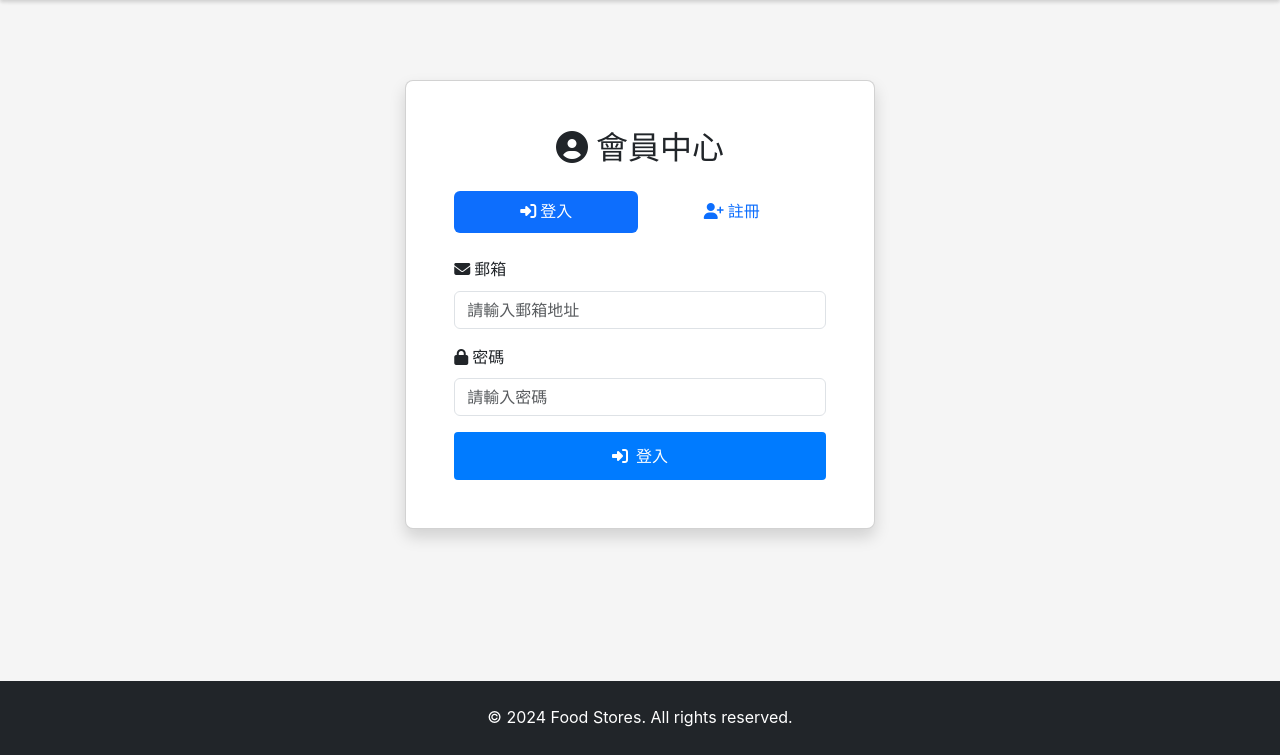
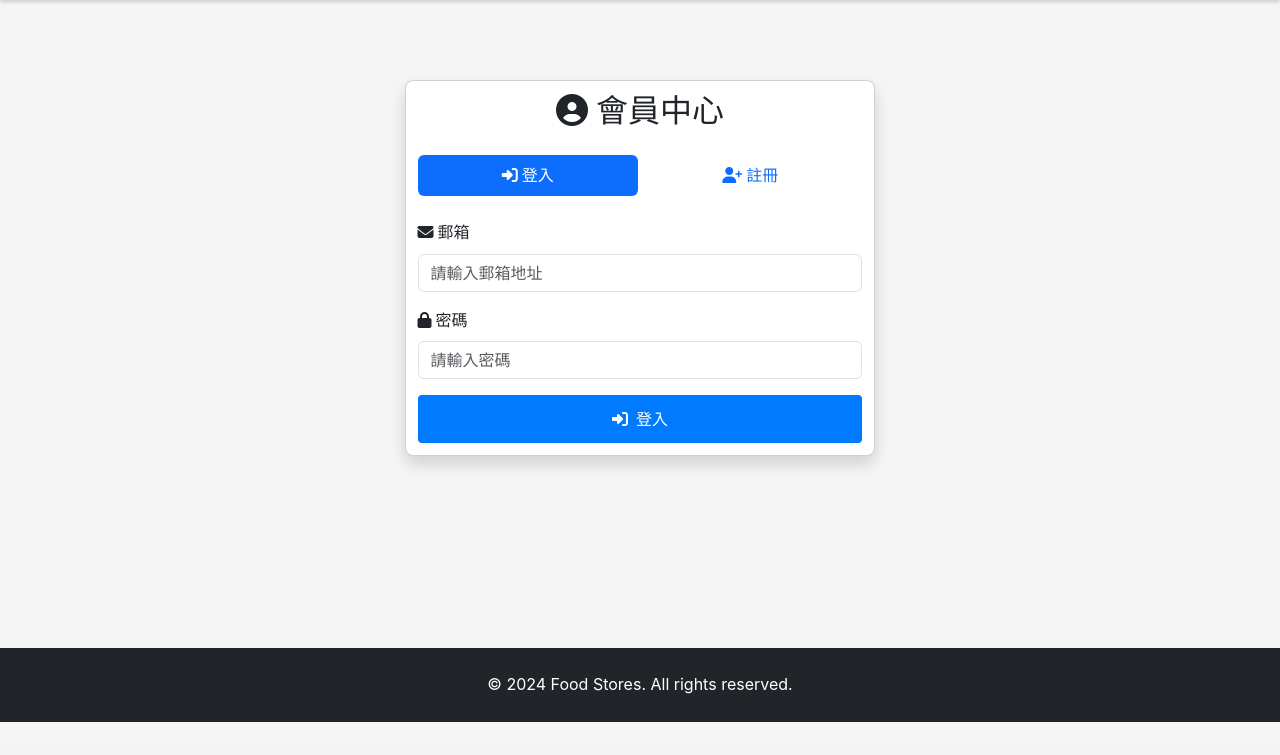
Before and after one commit to renfu-her/food-stores, a Flask app: page /store/login in a window 1280 px wide. Shown: the part 58-813 px from the top of the page. After the commit the page ends 780 px from the top, so only its background shows below. Run offline with Flask 3, Linux system fonts and the light colour scheme; some libraries are stand-ins or nearby versions.

Commit message:
Refactor card layout in shop template to fully comply with Bootstrap 5 standards. Optimize image handling, heading structure, and spacing for a more cohesive design. Update CSS to remove unnecessary padding and margins, enhancing overall card presentation. Update CHANGELOG to reflect these changes.

```diff
--- a/public/static/css/store.css
+++ b/public/static/css/store.css
@@ -304,3 +304,14 @@
     width: 3rem;
     height: 3rem;
 }
+
+/* 移除卡片的 padding 和 margin-bottom */
+.card {
+    padding: 0 !important;
+    margin-bottom: 0 !important;
+}
+
+/* 卡片内容区域 padding 调整为 0.7rem */
+.card-body {
+    padding: 0.7rem !important;
+}
```
Also changed, not shown: CHANGELOG.md.
